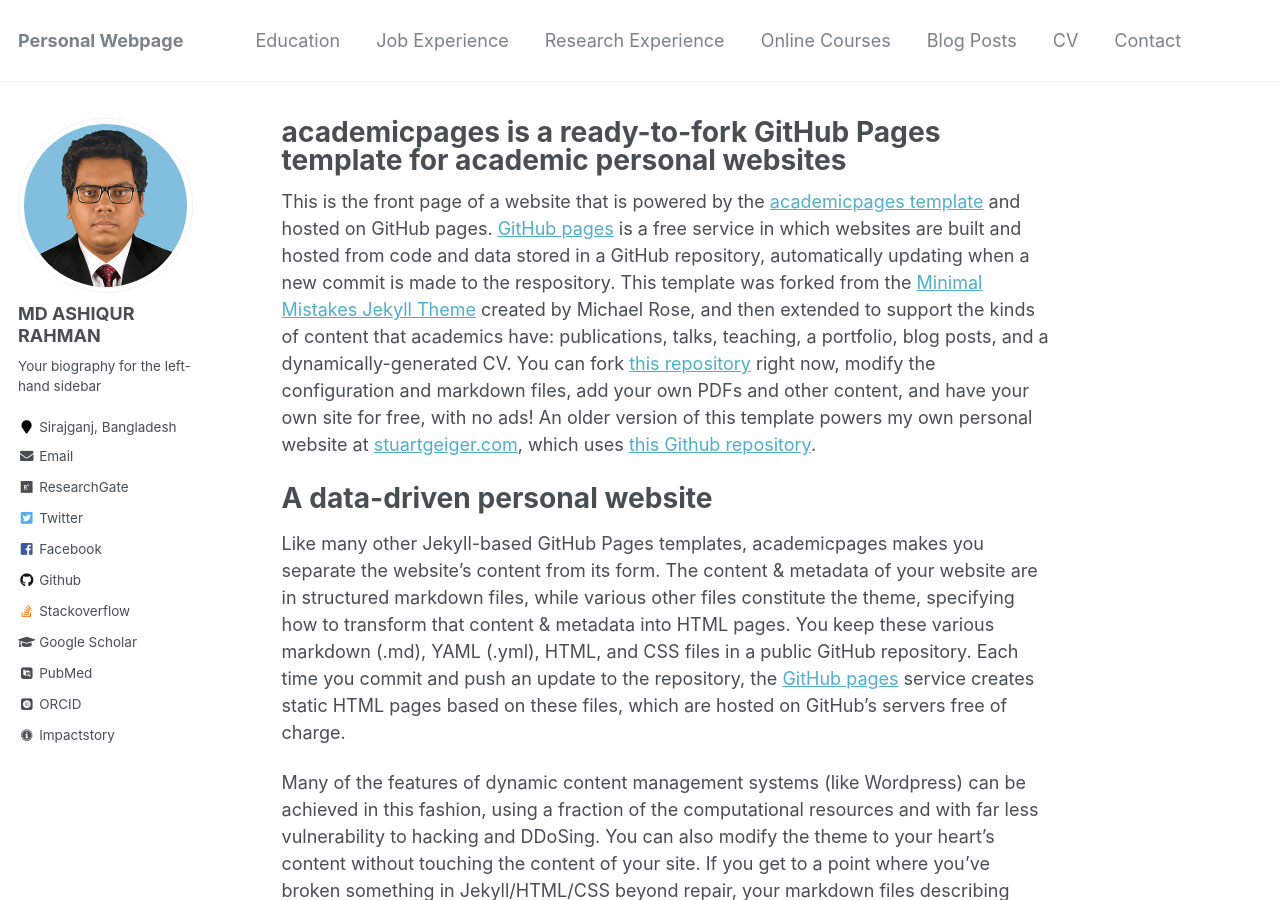
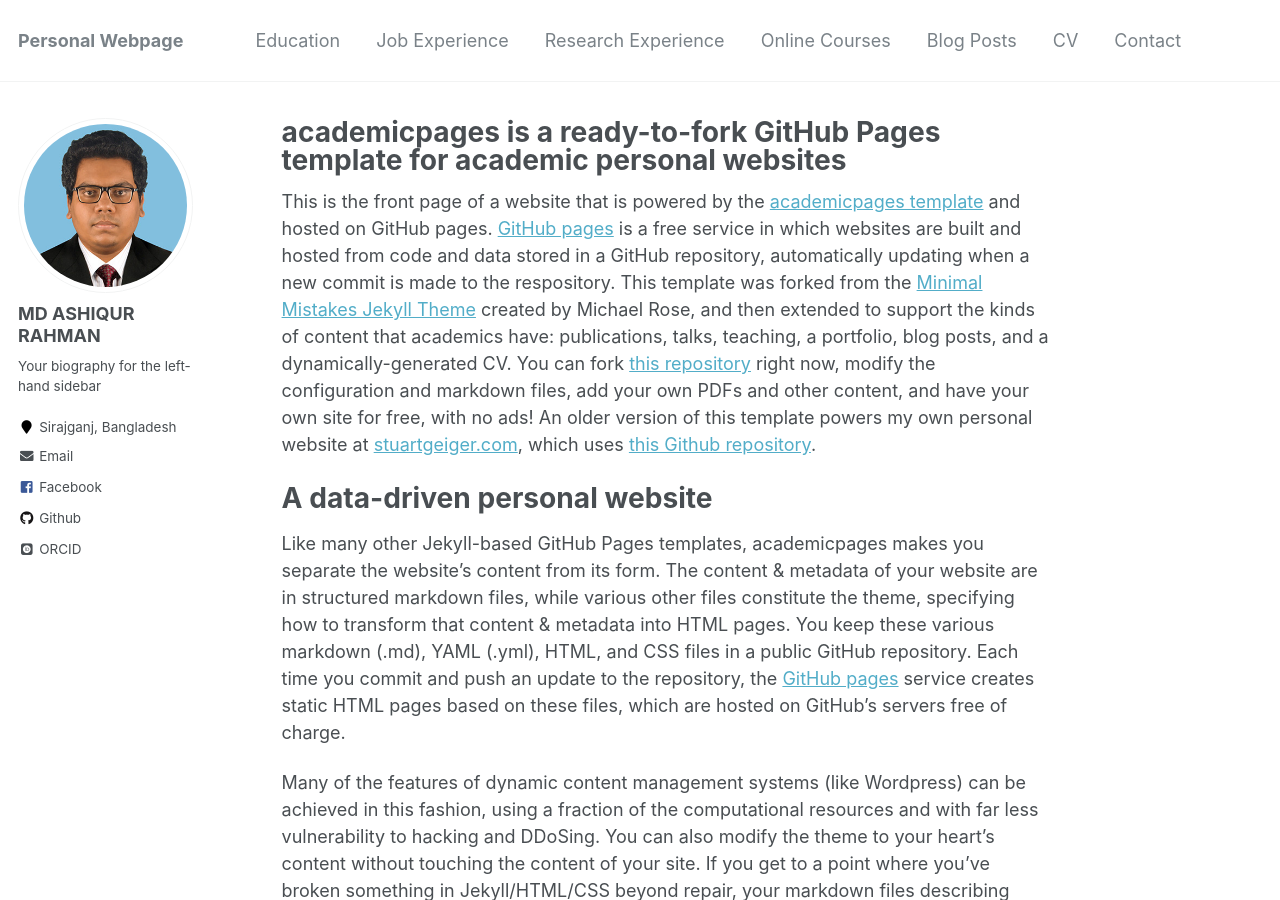
Before and after one commit to ASHIQ2023/mdashiqurrahman.github.io, a Jekyll site: the page built from _pages/about.md, in a window 1280 px wide and 900 px high. Built offline with Jekyll 4.4.1, drawn with Linux system fonts in a browser that asks for light colours; some web fonts are replaced.

Commit message:
Update _config.yml

```diff
--- a/_config.yml
+++ b/_config.yml
@@ -84,37 +84,10 @@
   avatar           : "profile_photo.jpg"
   bio              : "Your biography for the left-hand sidebar"
   location         : "Sirajganj, Bangladesh"
-  employer         :
-  pubmed           : ""
-  googlescholar    : ""
   email            : "mdashiqurrahman.ie@yahoo.com"
-  researchgate     : ""
-  uri              :
-  bitbucket        :
-  codepen          :
-  dribbble         :
-  flickr           :
   facebook         : "https://www.facebook.com/profile.php?id=100054013334032"
-  foursquare       :
   github           : "https://github.com/ASHIQ2023"
-  google_plus      :
-  keybase          :
-  instagram        :
-  impactstory      : ""
-  lastfm           :
-  linkedin         :
   orcid            : "https://orcid.org/0000-0001-5135-4149"
-  pinterest        :
-  soundcloud       :
-  stackoverflow    : ""
-  steam            :
-  tumblr           :
-  twitter          : ""
-  vine             :
-  weibo            :
-  xing             :
-  youtube          :
-  wikipedia        :
 
 
 # Reading Files
```
